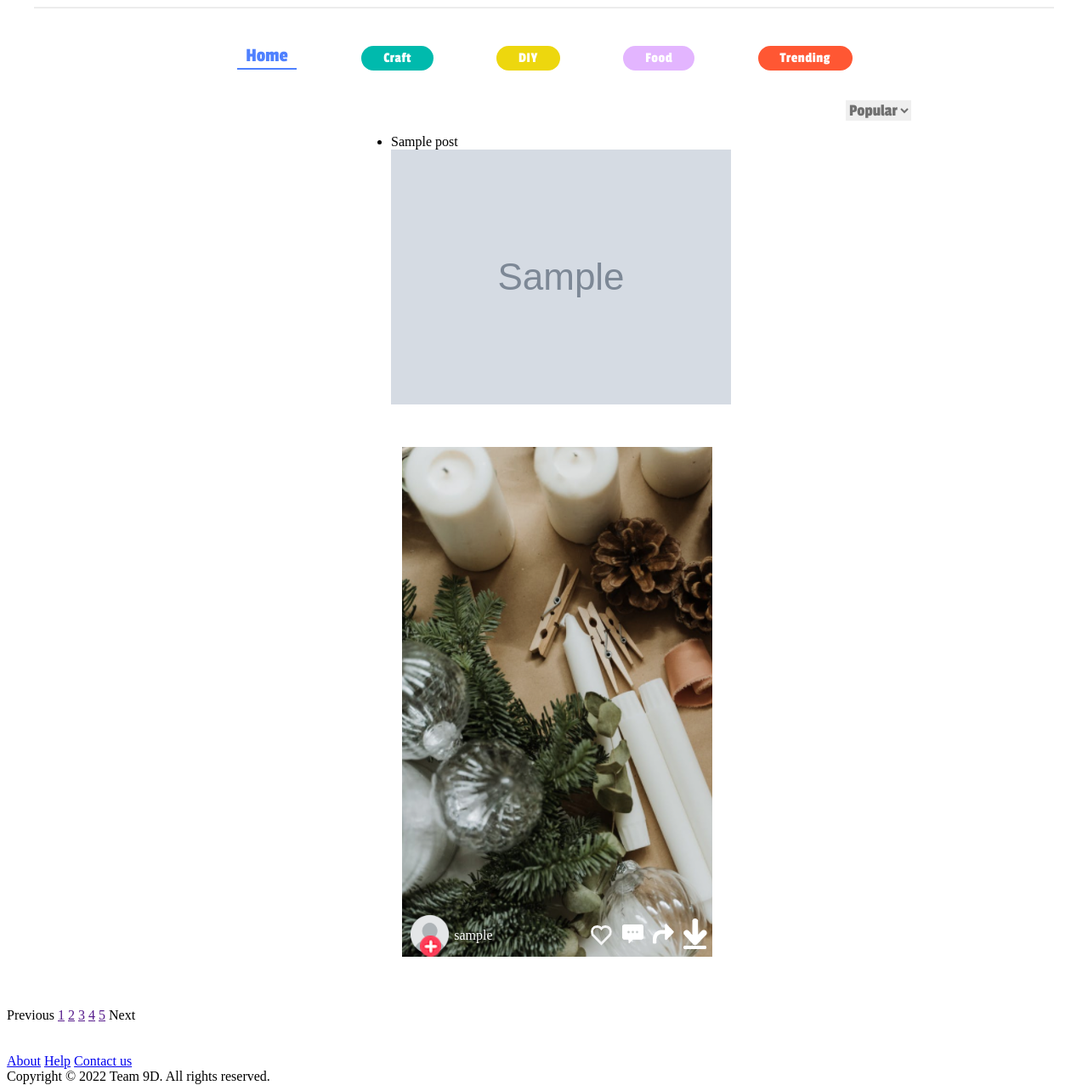
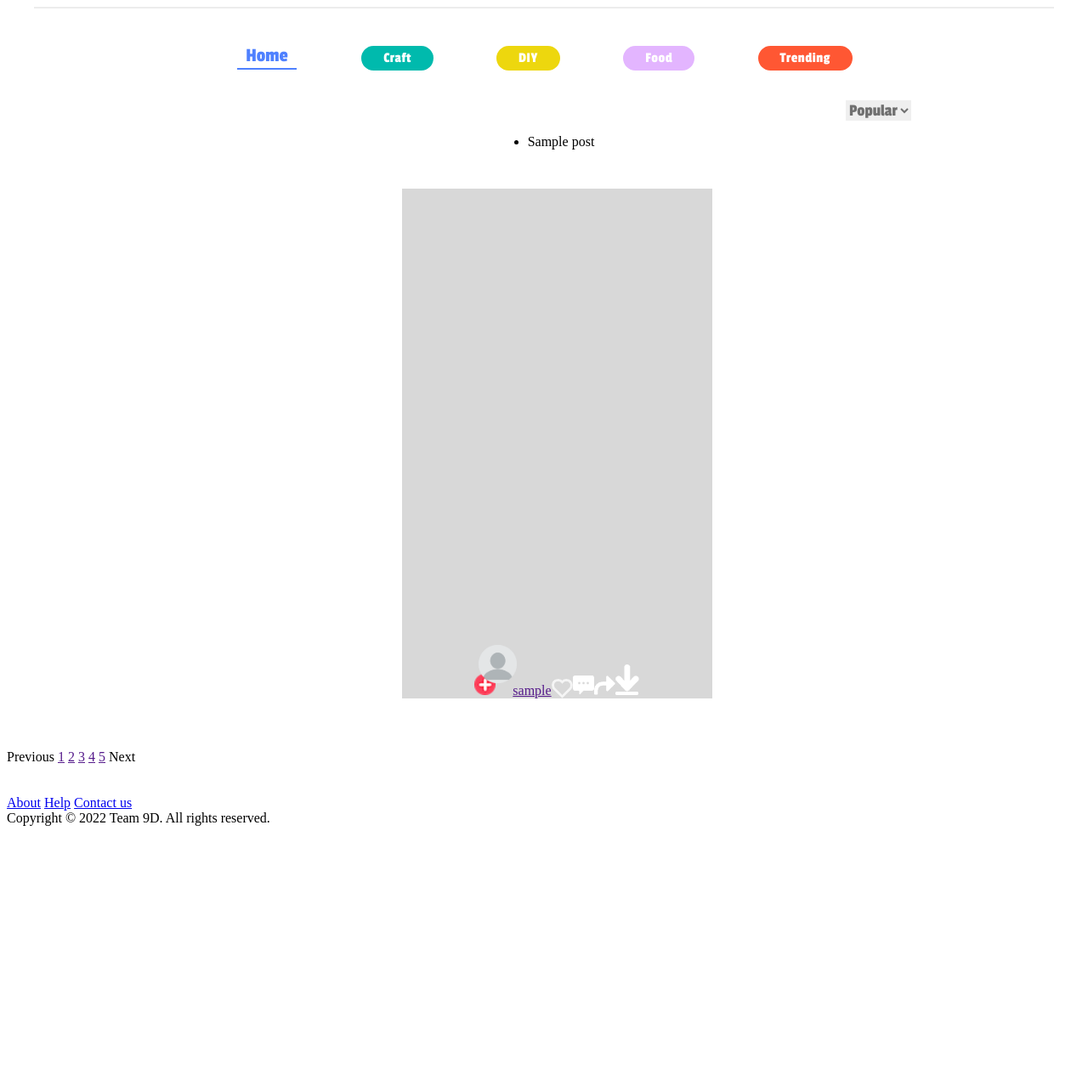
Before and after one commit to Sajtospoga01/ditry_project, a Django app: page / in a window 1280 px wide. Shown: the part 158-1442 px from the top of the page at 85% size. After the commit the page ends 1130 px from the top, so only its background shows below. Run offline with Django 3.2, Linux system fonts and the light colour scheme; tables that the repository leaves empty hold one stand-in row (values such as "Sample post"); grey boxes marked "Sample" are stand-in pictures; parts of the project's set-up code (start-up, migrations or seed data) failed here and were passed over; some libraries are stand-ins or nearby versions.

Commit message:
minor fix to new home attempt. formatting still messed up

```diff
--- a/templates/feed/home.html
+++ b/templates/feed/home.html
@@ -39,7 +39,6 @@
 	<ul>
 		{% for post in posts %}
 			<li>{{ post.title }}</li>
-			<img class="image" src="{{ post.picture }}" alt="Image of {{ post.title }}"
 
 		{% endfor %}
 
@@ -49,8 +48,8 @@
 {% for post in posts %}
     <div class="picLine">
         <div class="pic" style="height: 600px;">
-			<a href=""><img class="image" src="{{ MEDIA_URL }}samplePic1.png"
-                    alt="samplePic1" /></a>
+			<a href=""><img class="image" width="45px"; style="transform: translate(5px,15px);"
+				src="{{ post.picture.url }}" alt="Image of {{ post.title }}"
             <div class="allPicOpera">
                 <a href=""><img width="45px"; style="transform: translate(5px,15px);"
                         src="{{ MEDIA_URL }}profile.png" alt="profile picture" />
```
Also changed, not shown: media/backend/samplePic9_j9OKLVS.png (added).
